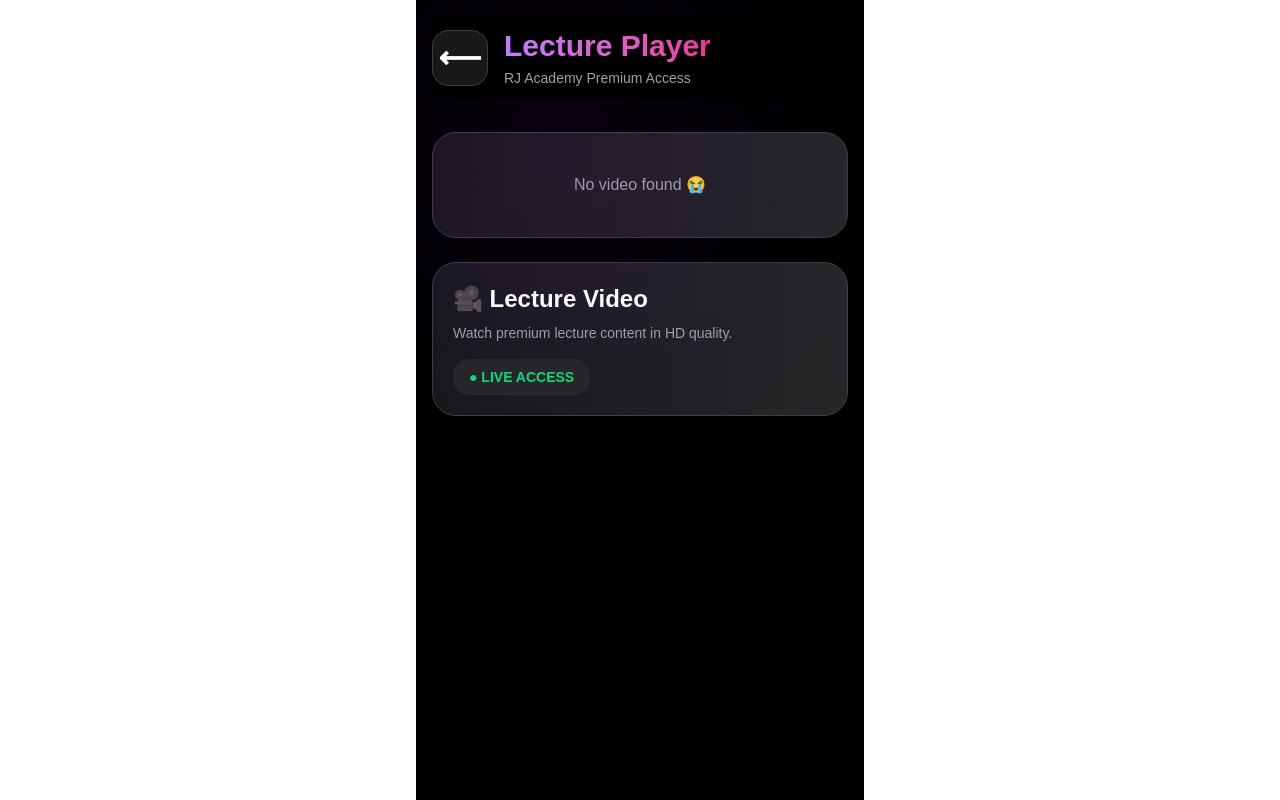
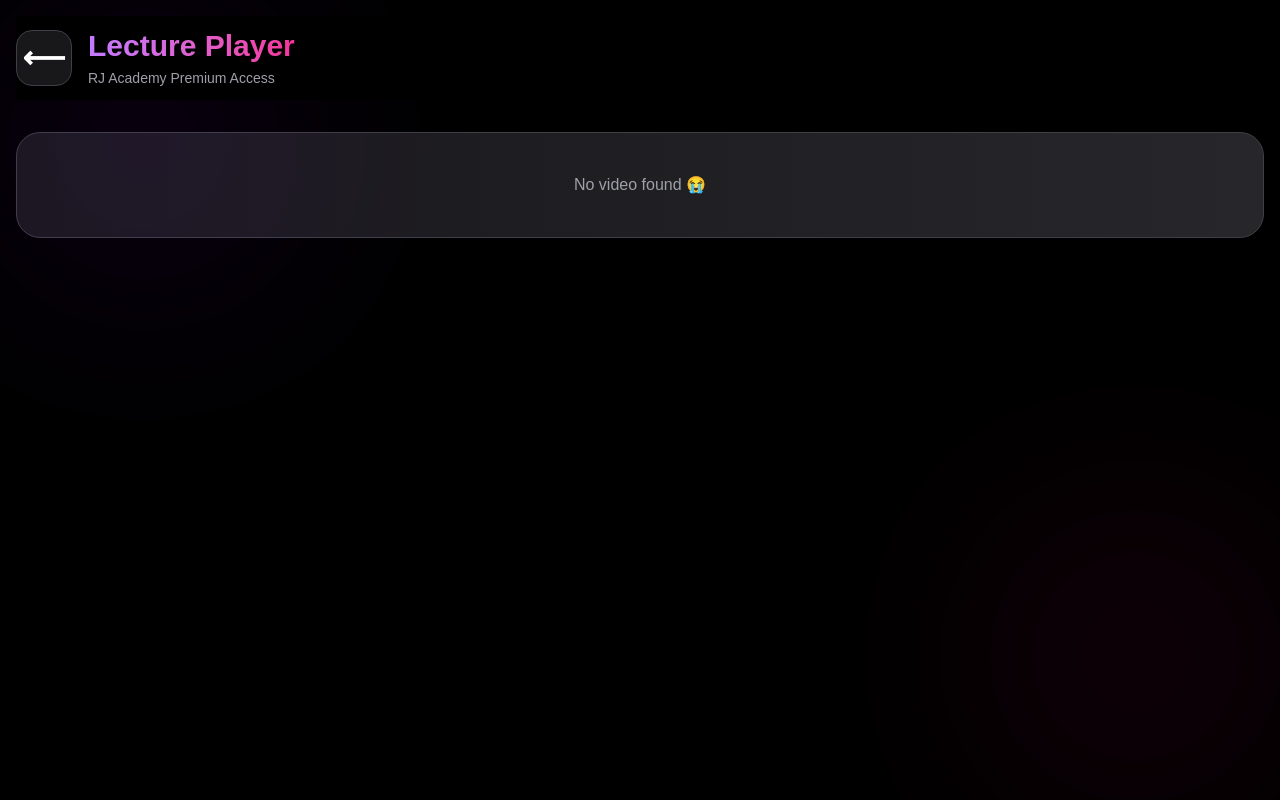
Before and after one commit to RajendraJakhar/rj-academy, a Next.js app: page /player in a window 1280 px wide. Built offline with nearby package versions, Linux system fonts and the light colour scheme.

Commit message:
Final premium player fixed

```diff
--- a/src/app/chapters/page.tsx
+++ b/src/app/chapters/page.tsx
@@ -13,7 +13,7 @@ function ChaptersContent() {
   const subjectName = searchParams.get("subject")
 
   const [chapters, setChapters] = useState<any[]>([])
-  const [loading, setLoading] = useState(true)
+  const [loading, setLoading] = useState(false)
 
   useEffect(() => {
     if (courseName && subjectName) {
@@ -40,7 +40,7 @@ function ChaptersContent() {
   }
 
   return (
-    <main className="min-h-screen bg-black text-white p-4 max-w-md mx-auto relative overflow-hidden">
+    <main className="min-h-screen bg-black text-white p-4 max-w-md mx-auto relative overflow-hidden overflow-x-hidden w-screen">
 
       {/* Background Glow */}
       <div className="absolute top-0 left-0 w-72 h-72 bg-purple-600 blur-[120px] opacity-10 rounded-full pointer-events-none"></div>
@@ -72,29 +72,7 @@ function ChaptersContent() {
         {/* Chapter Cards */}
         <div className="px-1">
 
-          {/* Premium Skeleton Loading */}
-          {loading ? (
-            <div className="space-y-4">
-              {[1, 2, 3].map((item) => (
-                <div
-                  key={item}
-                  className="animate-pulse flex items-center justify-between bg-gradient-to-r from-zinc-900 to-zinc-800 border border-zinc-700 rounded-3xl px-4 py-4 shadow-lg"
-                >
-                  <div className="flex items-center gap-4">
-                    <div className="w-14 h-14 rounded-2xl bg-zinc-700"></div>
-
-                    <div>
-                      <div className="h-5 w-32 bg-zinc-700 rounded mb-2"></div>
-                      <div className="h-3 w-24 bg-zinc-800 rounded"></div>
-                    </div>
-                  </div>
-
-                  <div className="h-6 w-6 bg-zinc-700 rounded"></div>
-                </div>
-              ))}
-            </div>
-
-          ) : chapters.length === 0 ? (
+         {chapters.length === 0 ? (
 
             <div className="bg-zinc-900 border border-zinc-800 rounded-3xl p-6 text-center text-zinc-400">
               No Chapters Found 😭
--- a/src/app/player/page.tsx
+++ b/src/app/player/page.tsx
@@ -10,15 +10,16 @@ function PlayerContent() {
   const videoUrl = searchParams.get("video")
 
   return (
-    <main className="min-h-screen bg-black text-white p-4 max-w-md mx-auto relative overflow-hidden overflow-x-hidden w-screen">
+    <main className="min-h-screen bg-black text-white p-4 relative overflow-hidden w-full">
 
       {/* Background Glow */}
       <div className="absolute top-0 left-0 w-72 h-72 bg-purple-600 blur-[120px] opacity-10 rounded-full"></div>
+      <div className="absolute bottom-0 right-0 w-72 h-72 bg-pink-600 blur-[120px] opacity-10 rounded-full"></div>
 
       {/* Premium Header */}
       <div className="relative flex items-center gap-4 mb-8 sticky top-0 bg-black/90 backdrop-blur-md py-3 z-50">
 
-        {/* Premium Back Button */}
+        {/* Back Button */}
         <button
           onClick={() => router.back()}
           className="w-14 h-14 flex items-center justify-center bg-zinc-900 border border-zinc-700 rounded-2xl text-3xl font-extrabold shadow-lg hover:border-purple-500 transition-all"
@@ -39,14 +40,14 @@ function PlayerContent() {
 
       </div>
 
-      {/* Video Player */}
-      <div className="bg-gradient-to-r from-zinc-900 to-zinc-800 rounded-3xl overflow-hidden border border-zinc-700 shadow-lg">
+      {/* Premium Video Player */}
+      <div className="bg-gradient-to-r from-zinc-900 to-zinc-800 rounded-3xl overflow-hidden border border-zinc-700 shadow-2xl">
 
         {videoUrl ? (
           <iframe
             src={decodeURIComponent(videoUrl)}
-            className="w-full h-[420px]"
-            allow="autoplay"
+            className="w-full aspect-video border-0"
+            allow="autoplay; fullscreen"
             allowFullScreen
           />
         ) : (
@@ -57,34 +58,19 @@ function PlayerContent() {
 
       </div>
 
-      {/* Info Card */}
-      <div className="mt-6 bg-gradient-to-r from-zinc-900 to-zinc-800 border border-zinc-700 rounded-3xl p-5 shadow-lg">
-
-        <h1 className="text-2xl font-bold text-white">
-          🎥 Lecture Video
-        </h1>
-
-        <p className="text-zinc-400 mt-2 text-sm">
-          Watch premium lecture content in HD quality.
-        </p>
-
-        <div className="mt-4 flex items-center justify-between">
-
-          <div className="bg-zinc-800 px-4 py-2 rounded-2xl text-sm text-green-400 font-bold">
-            ● LIVE ACCESS
-          </div>
-
-        </div>
-
-      </div>
-
     </main>
   )
 }
 
 export default function PlayerPage() {
   return (
-    <Suspense fallback={<div>Loading...</div>}>
+    <Suspense
+      fallback={
+        <div className="min-h-screen bg-black text-white flex items-center justify-center">
+          <div className="animate-spin w-12 h-12 border-4 border-purple-500 border-t-transparent rounded-full"></div>
+        </div>
+      }
+    >
       <PlayerContent />
     </Suspense>
   )
--- a/src/app/subjects/page.tsx
+++ b/src/app/subjects/page.tsx
@@ -129,19 +129,15 @@ function SubjectsContent() {
                       </h2>
 
                       <p className="text-zinc-400 text-sm mt-1">
-                        {clickedId === item.id ? "Opening..." : "Explore Chapters"}
+                        "Explore Chapters"
                       </p>
                     </div>
                   </div>
 
                   {/* Right */}
-                  {clickedId === item.id ? (
-                    <div className="animate-spin w-6 h-6 border-2 border-purple-400 border-t-transparent rounded-full"></div>
-                  ) : (
-                    <div className="text-3xl text-purple-400 font-bold group-hover:translate-x-1 transition-all">
-                      ›
-                    </div>
-                  )}
+                  <div className="text-3xl text-purple-400 font-bold group-hover:translate-x-1 transition-all">
+                    ›
+                  </div>
 
                 </div>
               </div>
```
